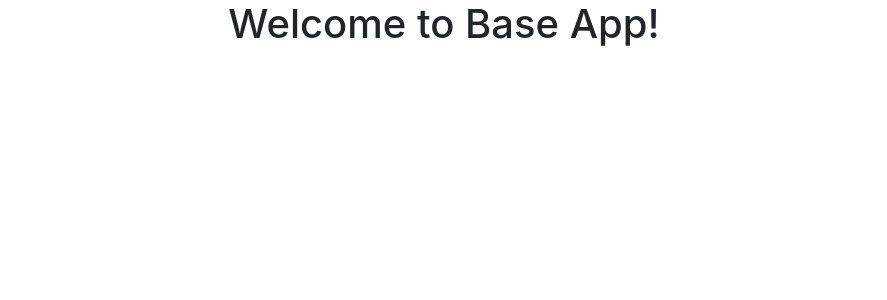
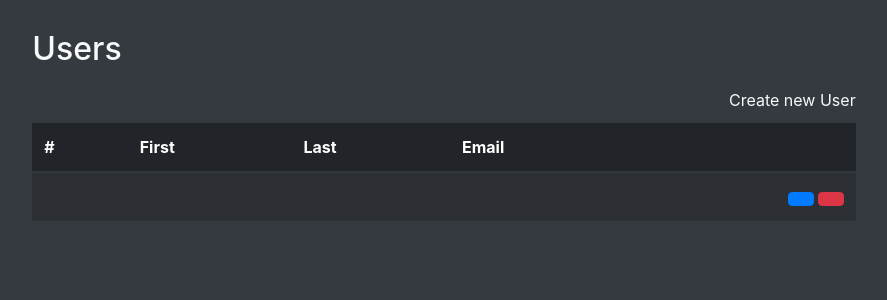
Before and after one commit to christoforosmagalios/base-app, an Angular app in the folder base-app-ui/: page /users in a window 1280 px wide. Before the commit this address led to /. Shown: the top 300 px of the page, without its empty margins (196-1083 px from the left). Built offline with nearby package versions, Linux system fonts and the light colour scheme.

Commit message:
User list view progress

```diff
--- a/base-app-ui/src/app/app-routing.module.ts
+++ b/base-app-ui/src/app/app-routing.module.ts
@@ -2,7 +2,9 @@
 import { Routes, RouterModule } from '@angular/router';
 
 
-const routes: Routes = [];
+const routes: Routes = [
+  {path: '', redirectTo: 'users', pathMatch: 'full'},
+];
 
 @NgModule({
   imports: [RouterModule.forRoot(routes)],
--- a/base-app-ui/src/app/app.component.html
+++ b/base-app-ui/src/app/app.component.html
@@ -1,7 +1,7 @@
-<div style="text-align:center">
-  <h1>
-    Welcome to {{ title }}!
-  </h1>
+<div class="container-fluid h-100">
+  <div class="row h-100">
+      <div class="col-12">
+          <router-outlet></router-outlet>
+      </div>
+  </div>
 </div>
-
-<router-outlet></router-outlet>
--- a/base-app-ui/src/app/app.module.ts
+++ b/base-app-ui/src/app/app.module.ts
@@ -4,6 +4,7 @@
 import { AppRoutingModule } from './app-routing.module';
 import { AppComponent } from './app.component';
 import { NgbModule } from '@ng-bootstrap/ng-bootstrap';
+import { UsersModule } from './users/users.module';
 
 @NgModule({
   declarations: [
@@ -12,7 +13,8 @@
   imports: [
     BrowserModule,
     AppRoutingModule,
-    NgbModule.forRoot()
+    NgbModule.forRoot(),
+    UsersModule
   ],
   providers: [],
   bootstrap: [AppComponent]
--- /dev/null
+++ b/base-app-ui/src/app/users/list-users/list-users.component.html
@@ -0,0 +1,36 @@
+<div class="row justify-content-center">
+    <div class="col-lg-8 col-12">
+
+        <div class="app-header">
+            <h2>Users</h2>
+        </div>
+
+        <div class="table-toolbar">
+            <a href="#" class="text-light">Create new User</a>
+        </div>
+
+        <table class="table table-striped table-dark">
+            <thead>
+              <tr>
+                <th>#</th>
+                <th>First</th>
+                <th>Last</th>
+                <th>Email</th>
+                <th></th>
+              </tr>
+            </thead>
+            <tbody>
+              <tr>
+                <th></th>
+                <td></td>
+                <td></td>
+                <td></td>
+                <td class="text-right">
+                    <button class="btn btn-primary"></button>
+                    <button class="btn btn-danger ml-1"></button>
+                </td>
+              </tr>
+            </tbody>
+          </table>
+    </div>
+</div>
--- /dev/null
+++ b/base-app-ui/src/app/users/list-users/list-users.component.ts
@@ -0,0 +1,15 @@
+import { Component, OnInit } from '@angular/core';
+
+@Component({
+  selector: 'app-list-users',
+  templateUrl: './list-users.component.html',
+  styleUrls: ['./list-users.component.css']
+})
+export class ListUsersComponent implements OnInit {
+
+  constructor() { }
+
+  ngOnInit() {
+  }
+
+}
--- /dev/null
+++ b/base-app-ui/src/app/users/users.routing.module.ts
@@ -0,0 +1,18 @@
+import { NgModule } from "@angular/core";
+import { RouterModule, Routes } from "@angular/router";
+import { ListUsersComponent } from "./list-users/list-users.component";
+
+const usersRoutes: Routes = [
+    {
+        path: 'users',
+        children: [
+            {path: '', component: ListUsersComponent, pathMatch: 'full'}
+        ]
+    }
+];
+
+@NgModule({
+    imports: [RouterModule.forChild(usersRoutes)],
+    exports: [RouterModule]
+  })
+  export class UsersRoutingModule { }
--- a/base-app-ui/src/index.html
+++ b/base-app-ui/src/index.html
@@ -8,7 +8,7 @@
   <meta name="viewport" content="width=device-width, initial-scale=1">
   <link rel="icon" type="image/x-icon" href="favicon.ico">
 </head>
-<body>
+<body class="bg-dark text-light">
   <app-root></app-root>
 </body>
 </html>
--- a/base-app-ui/src/styles.css
+++ b/base-app-ui/src/styles.css
@@ -1 +1,8 @@
-/* You can add global styles to this file, and also import other style files */
+.app-header {
+    margin: 30px 0px 20px 0px;
+}
+
+.table-toolbar {
+    margin: 10px 0px;
+    text-align: right;
+}
```
Also changed, not shown: base-app-ui/src/app/users/users.module.ts (added, +15 -0 lines), base-app-ui/src/app/users/list-users/list-users.component.css (added), 1 other file (tests, documents, lock files or other folders).
